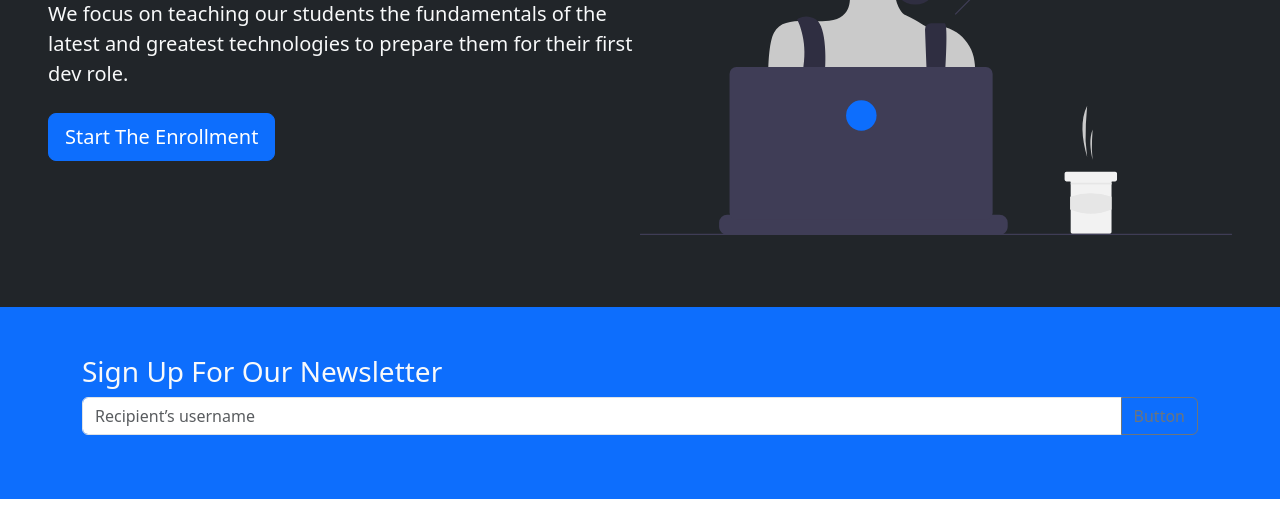
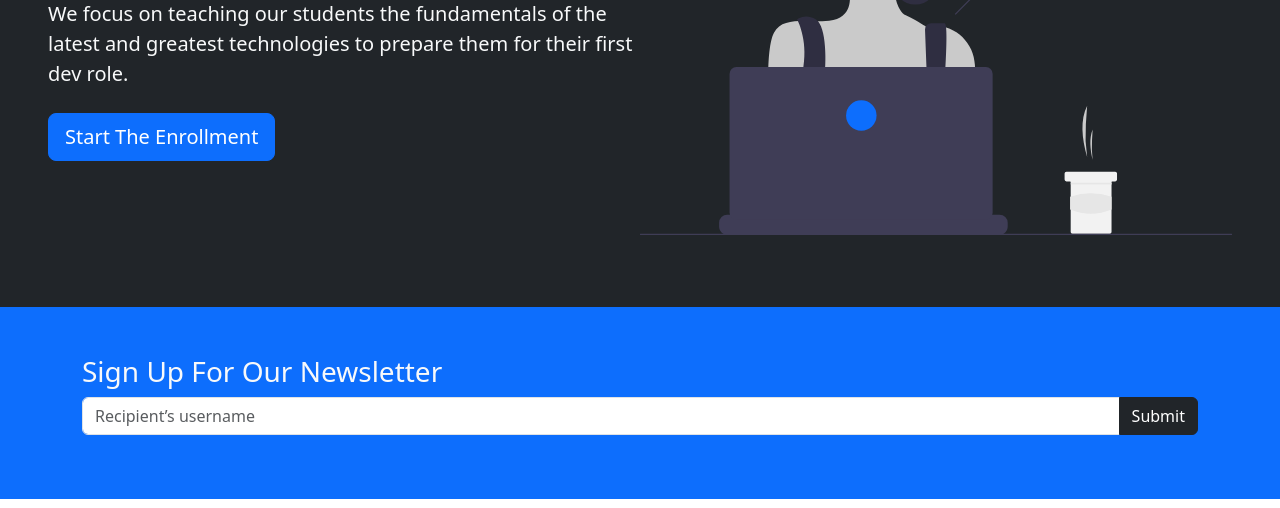
Before and after one commit to iamrajarajanr/bootstrap-bootcamp-website-main, a plain HTML site: page index.html in a window 1280 px wide. Shown: the part 292-800 px from the top of the page. Drawn offline with nearby package versions, Linux system fonts and the light colour scheme.

Commit message:
btn edited

```diff
--- a/index.html
+++ b/index.html
@@ -71,7 +71,7 @@
         </div>
         <div class="input-group mb-3">
   <input type="text" class="form-control" placeholder="Recipient’s username" aria-label="Recipient’s username" aria-describedby="button-addon2">
-  <button class="btn btn-outline-secondary" type="button" id="button-addon2">Button</button>
+  <button class="btn btn-dark" type="button" id="button-addon2">Submit</button>
 </div>
 
 
```
